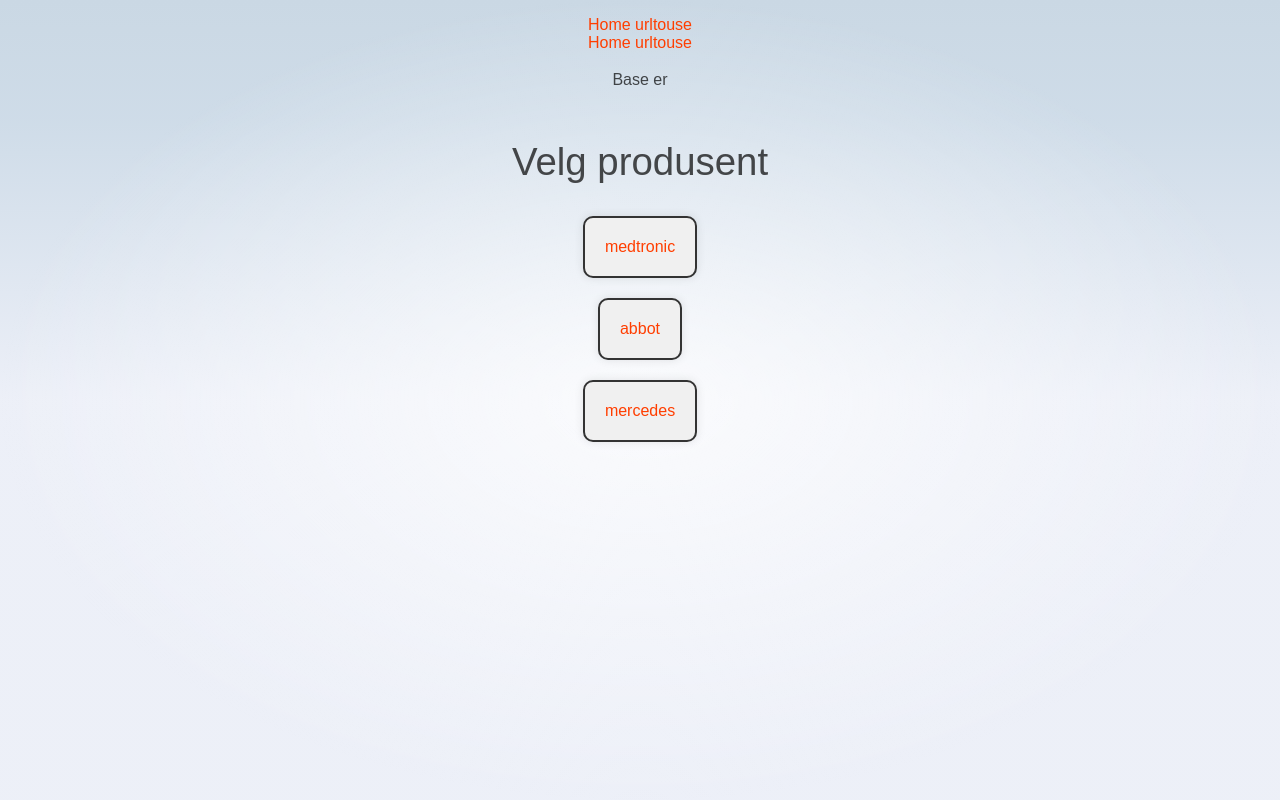
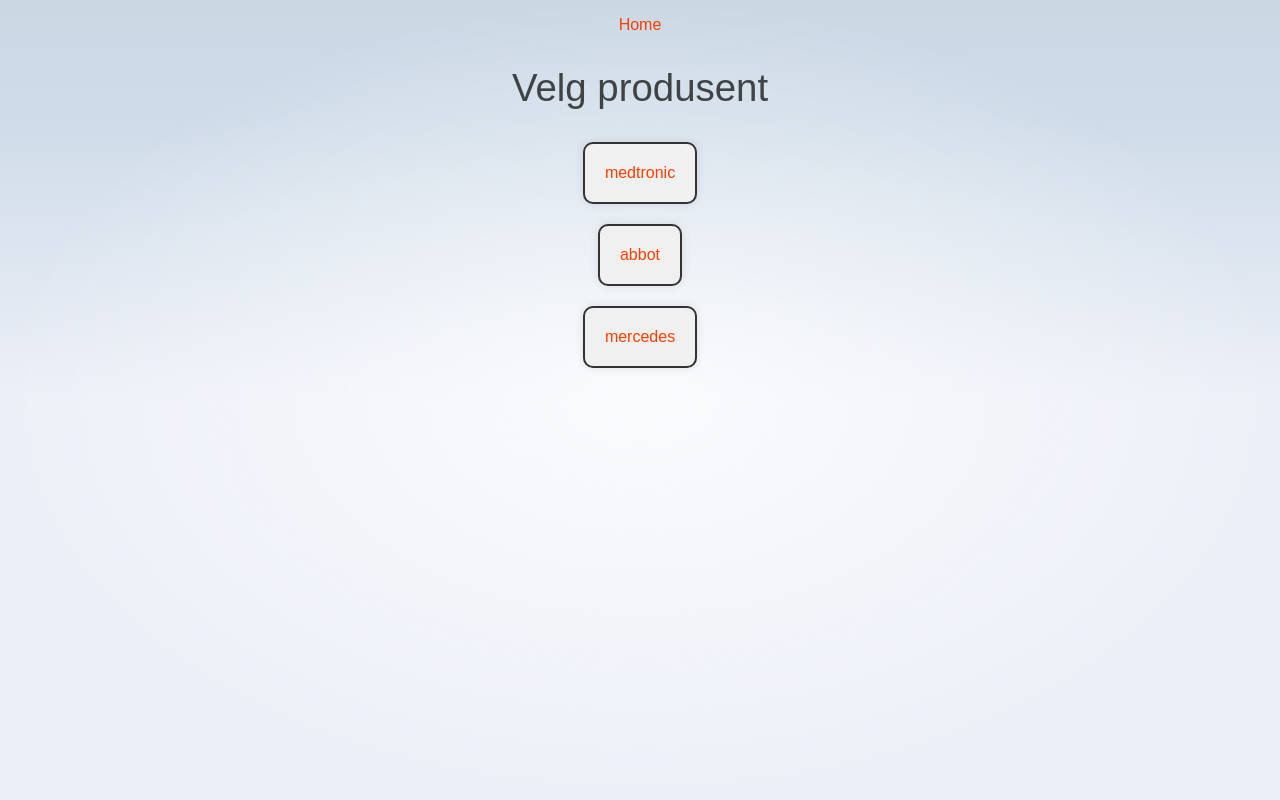
Before and after one commit to jerschio/pacemaker, a SvelteKit app: page / in a window 1280 px wide. Shown: the top 800 px of the page. Built offline with nearby package versions, Linux system fonts and the light colour scheme.

Commit message:
use base

```diff
--- a/src/routes/Homelink.svelte
+++ b/src/routes/Homelink.svelte
@@ -1,15 +1,9 @@
 <script lang="ts">
 	import { base } from '$app/paths';
-
-	const urlToUse = base ? '/pacemaker' : '/';
-
-	console.log('base:', base);
 </script>
 
 <div class="homelink">
-	<a href={urlToUse}>Home urltouse</a>
-	<a href={base}>Home urltouse</a>
-	<p>Base er {base}</p>
+	<a href={base || '/'}>Home</a>
 </div>
 
 <style>
```
